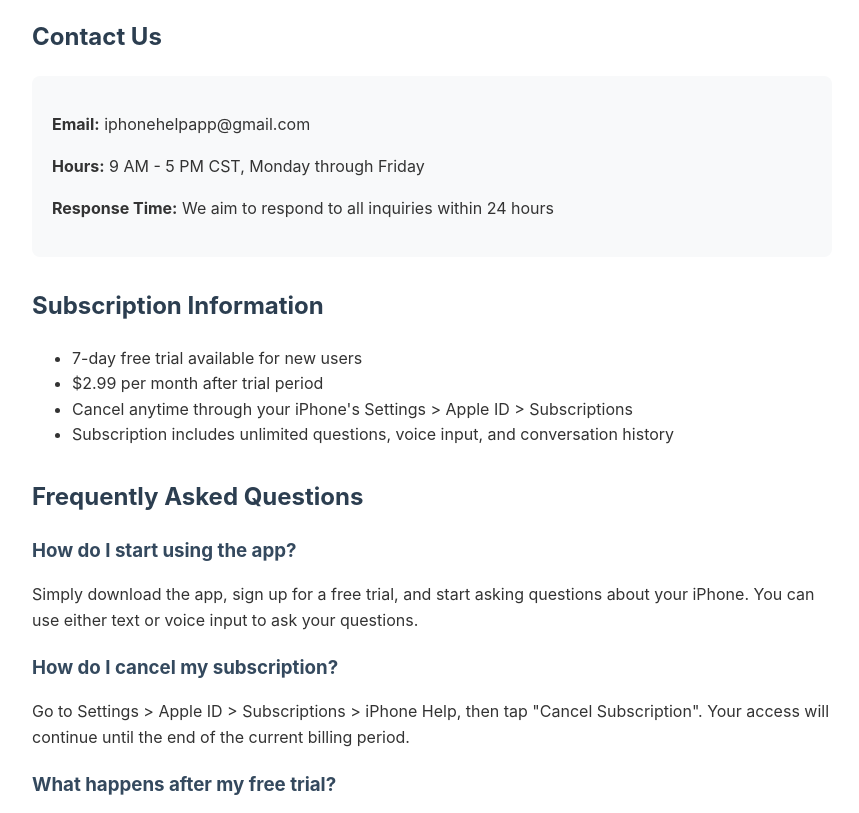
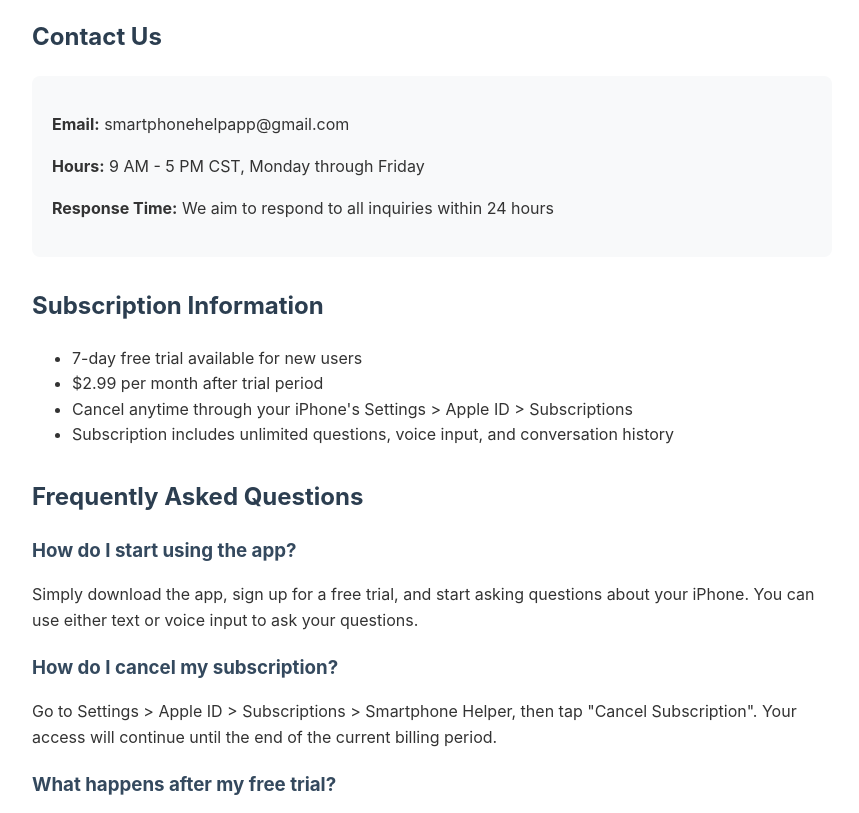
Before and after one commit to SmartphoneHelpApp/Smartphone-Help-Legal, a plain HTML site: page support.html in a window 1280 px wide. Shown: the part 96-909 px from the top of the page, without its empty margins (208-1067 px from the left). Drawn offline with Linux system fonts and the light colour scheme.

Commit message:
Update support.html

```diff
--- a/support.html
+++ b/support.html
@@ -3,7 +3,7 @@
 <head>
     <meta charset="UTF-8">
     <meta name="viewport" content="width=device-width, initial-scale=1.0">
-    <title>iPhone Help AI - Support</title>
+    <title>Smartphone Helper - Support</title>
     <style>
         body {
             font-family: -apple-system, BlinkMacSystemFont, 'Segoe UI', Roboto, Oxygen, Ubuntu, Cantarell, sans-serif;
@@ -40,7 +40,7 @@
     <div class="support-section">
         <h2>Contact Us</h2>
         <div class="contact-info">
-            <p><strong>Email:</strong> iphonehelpapp@gmail.com</p>
+            <p><strong>Email:</strong> smartphonehelpapp@gmail.com</p>
             <p><strong>Hours:</strong> 9 AM - 5 PM CST, Monday through Friday</p>
             <p><strong>Response Time:</strong> We aim to respond to all inquiries within 24 hours</p>
         </div>
@@ -66,7 +66,7 @@
 
         <div class="faq-item">
             <h3>How do I cancel my subscription?</h3>
-            <p>Go to Settings > Apple ID > Subscriptions > iPhone Help, then tap "Cancel Subscription". Your access will continue until the end of the current billing period.</p>
+            <p>Go to Settings > Apple ID > Subscriptions > Smartphone Helper, then tap "Cancel Subscription". Your access will continue until the end of the current billing period.</p>
         </div>
 
         <div class="faq-item">
@@ -94,7 +94,7 @@
         <h2>Troubleshooting</h2>
         <ul>
             <li><strong>App not responding:</strong> Force close the app and restart it. If the issue persists, restart your device.</li>
-            <li><strong>Voice input not working:</strong> Check your microphone permissions in Settings > iPhone Help > Microphone.</li>
+            <li><strong>Voice input not working:</strong> Check your microphone permissions in Settings > Smartphone Helper > Microphone.</li>
             <li><strong>Subscription issues:</strong> Verify your subscription status in Settings > Apple ID > Subscriptions.</li>
             <li><strong>Network errors:</strong> Check your internet connection and try again. The app requires an active internet connection.</li>
         </ul>
```
